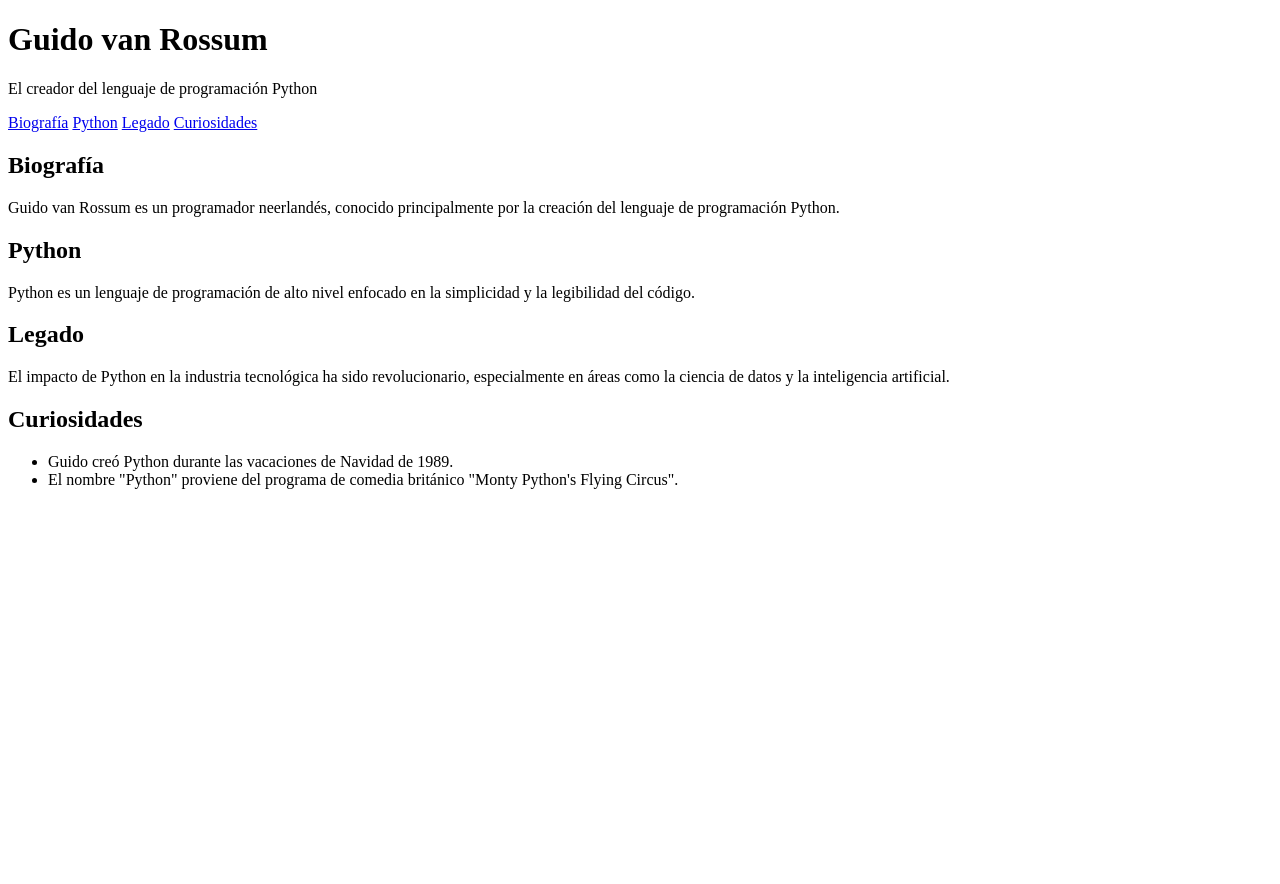
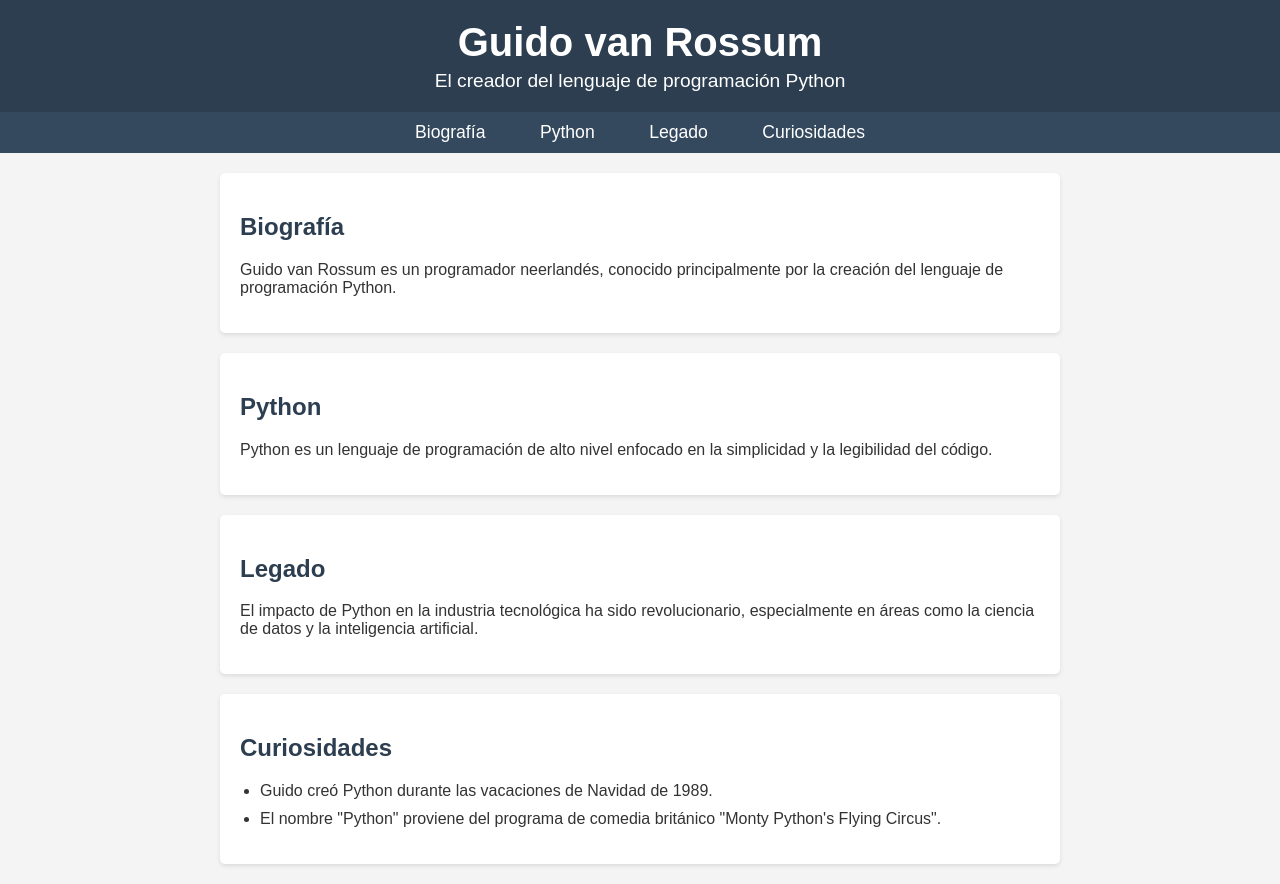
Before and after one commit to luisfer192/bit-pagina-tributo, a plain HTML site: page index.html in a window 1280 px wide. Before the commit the page ends 800 px from the top, so only its background shows below. Drawn offline with Linux system fonts and the light colour scheme.

Commit message:
Agregar archivo styles.css con estilos

```diff
--- a/index.html
+++ b/index.html
@@ -1,10 +1,13 @@
 <!DOCTYPE html>
 <html lang="es">
+
 <head>
     <meta charset="UTF-8">
     <meta name="viewport" content="width=device-width, initial-scale=1.0">
     <title>Guido van Rossum</title>
+    <link rel="stylesheet" href="styles.css">
 </head>
+
 <body>
     <!-- Encabezado -->
     <header>
@@ -23,19 +26,22 @@
     <!-- Sección Biografía -->
     <section id="biografia">
         <h2>Biografía</h2>
-        <p>Guido van Rossum es un programador neerlandés, conocido principalmente por la creación del lenguaje de programación Python.</p>
+        <p>Guido van Rossum es un programador neerlandés, conocido principalmente por la creación del lenguaje de
+            programación Python.</p>
     </section>
 
     <!-- Sección Python -->
     <section id="python">
         <h2>Python</h2>
-        <p>Python es un lenguaje de programación de alto nivel enfocado en la simplicidad y la legibilidad del código.</p>
+        <p>Python es un lenguaje de programación de alto nivel enfocado en la simplicidad y la legibilidad del código.
+        </p>
     </section>
 
     <!-- Sección Legado -->
     <section id="legado">
         <h2>Legado</h2>
-        <p>El impacto de Python en la industria tecnológica ha sido revolucionario, especialmente en áreas como la ciencia de datos y la inteligencia artificial.</p>
+        <p>El impacto de Python en la industria tecnológica ha sido revolucionario, especialmente en áreas como la
+            ciencia de datos y la inteligencia artificial.</p>
     </section>
 
     <!-- Sección Curiosidades -->
@@ -47,4 +53,5 @@
         </ul>
     </section>
 </body>
+
 </html>
--- /dev/null
+++ b/styles.css
@@ -0,0 +1,65 @@
+/* Estilos globales */
+body {
+    font-family: Arial, sans-serif;
+    margin: 0;
+    padding: 0;
+    background-color: #f4f4f4;
+    color: #333;
+}
+
+header {
+    background-color: #2c3e50;
+    color: white;
+    text-align: center;
+    padding: 20px 0;
+}
+
+header h1 {
+    margin: 0;
+    font-size: 2.5em;
+}
+
+header p {
+    margin: 5px 0 0;
+    font-size: 1.2em;
+}
+
+nav {
+    background-color: #34495e;
+    text-align: center;
+    padding: 10px 0;
+}
+
+nav a {
+    color: white;
+    text-decoration: none;
+    margin: 0 15px;
+    font-size: 1.1em;
+    padding: 5px 10px;
+}
+
+nav a:hover {
+    background-color: #16a085;
+    border-radius: 5px;
+}
+
+section {
+    margin: 20px auto;
+    padding: 20px;
+    max-width: 800px;
+    background-color: white;
+    box-shadow: 0 2px 4px rgba(0, 0, 0, 0.1);
+    border-radius: 5px;
+}
+
+section h2 {
+    color: #2c3e50;
+}
+
+section ul {
+    padding-left: 20px;
+}
+
+section li {
+    margin-bottom: 10px;
+}
```
